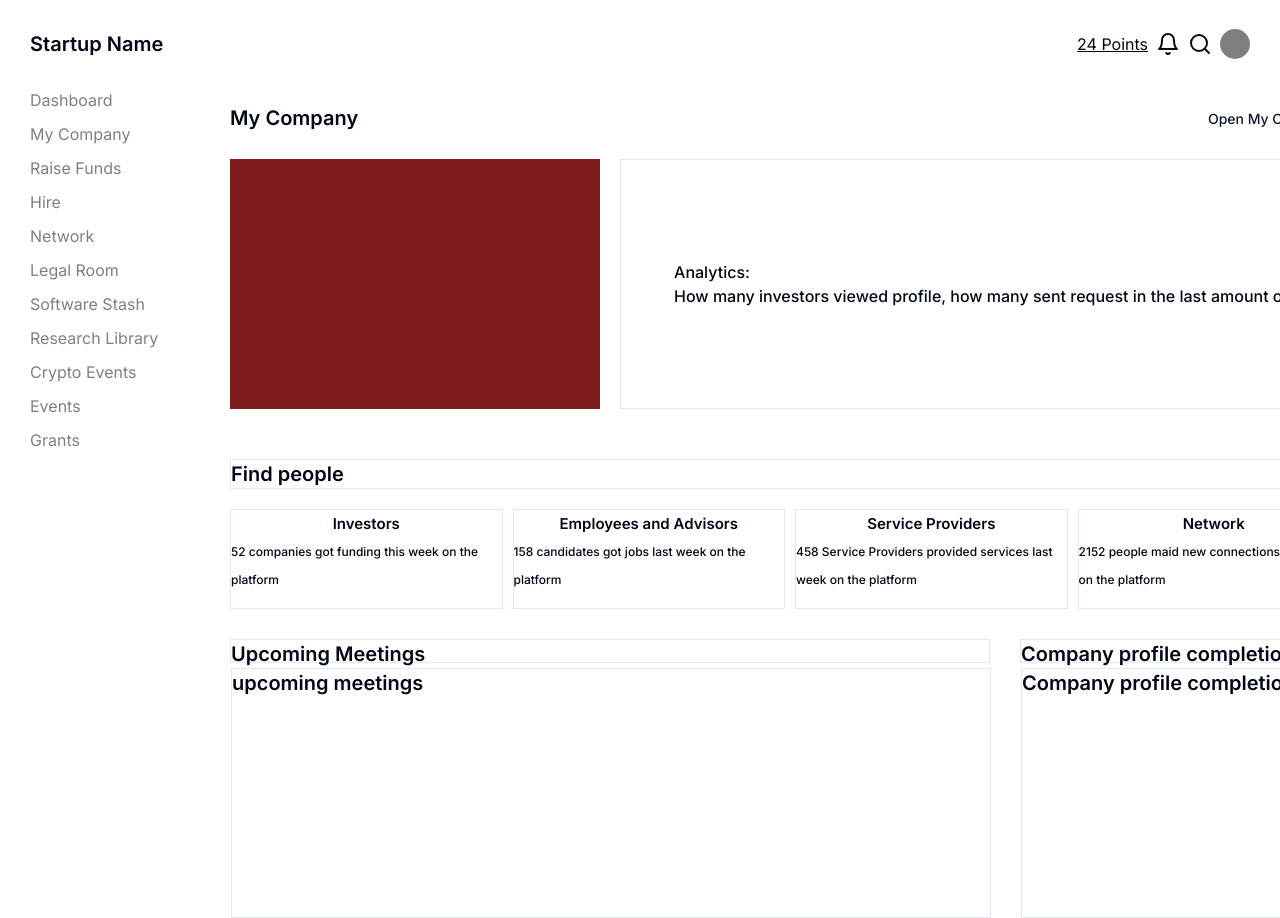
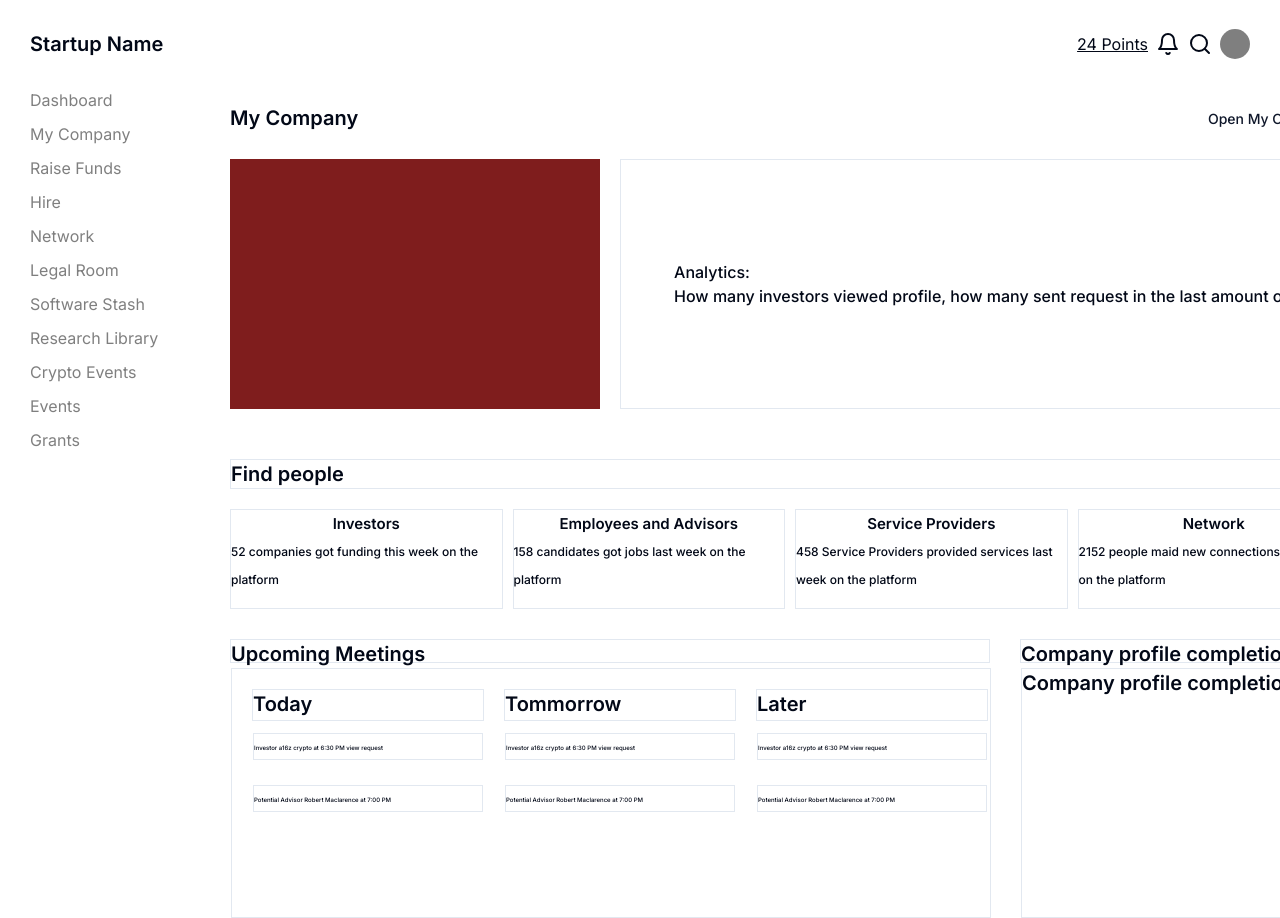
Before and after one commit to ShaikhNabeelShabbir/unbundl-web, a React (Vite) app: page /founder-dashboard in a window 1280 px wide. Both pictures are taken after a click on the button "Dashboard". Shown: the top 918 px of the page. Built offline with nearby package versions, Linux system fonts and the light colour scheme.

Commit message:
dashboard

```diff
--- a/src/pages/startup/dashboard.tsx
+++ b/src/pages/startup/dashboard.tsx
@@ -59,7 +59,35 @@ const Dashboard: React.FC = () => {
         <div className="flex flex-row mb-[10px]">
           <div className="mt-[30px] mb-[20px] w-[760px] h-[24px] border mr-[30px] font-semibold text-lg">
             Upcoming Meetings{" "}
-            <div className="w-[760px] h-[250px] border ">upcoming meetings</div>
+            <div className="w-[760px] h-[250px] border flex flex-row ">
+              <div className="w-[233px] h-[32px] border mt-[20px] ml-[20px] mr-[10px] flex flex-col ">
+                Today
+                <div className="w-[230px] h-[27px] border mt-[15px] mb-[10px] font-medium text-[6px]">
+                  Investor a16z crypto at 6:30 PM view request
+                </div>
+                <div className="w-[230px] h-[27px] border mt-[15px] mb-[10px] font-medium text-[6px]">
+                  Potential Advisor Robert Maclarence at 7:00 PM
+                </div>
+              </div>
+              <div className="w-[233px] h-[32px] border mt-[20px] ml-[10px] mr-[10px] flex flex-col">
+                Tommorrow
+                <div className="w-[230px] h-[27px] border mt-[15px] mb-[10px] font-medium text-[6px]">
+                  Investor a16z crypto at 6:30 PM view request
+                </div>
+                <div className="w-[230px] h-[27px] border mt-[15px] mb-[10px] font-medium text-[6px]">
+                  Potential Advisor Robert Maclarence at 7:00 PM
+                </div>
+              </div>
+              <div className="w-[233px] h-[32px] border mt-[20px] ml-[10px] mr-[10px] flex flex-col">
+                Later
+                <div className="w-[230px] h-[27px] border mt-[15px] mb-[10px] font-medium text-[6px]">
+                  Investor a16z crypto at 6:30 PM view request
+                </div>
+                <div className="w-[230px] h-[27px] border mt-[15px] mb-[10px] font-medium text-[6px]">
+                  Potential Advisor Robert Maclarence at 7:00 PM
+                </div>
+              </div>
+            </div>
           </div>
           <div className="mt-[30px] mb-[20px] w-[360px] h-[24px] border mr-[30px] font-semibold text-lg">
             Company profile completion{" "}
```
